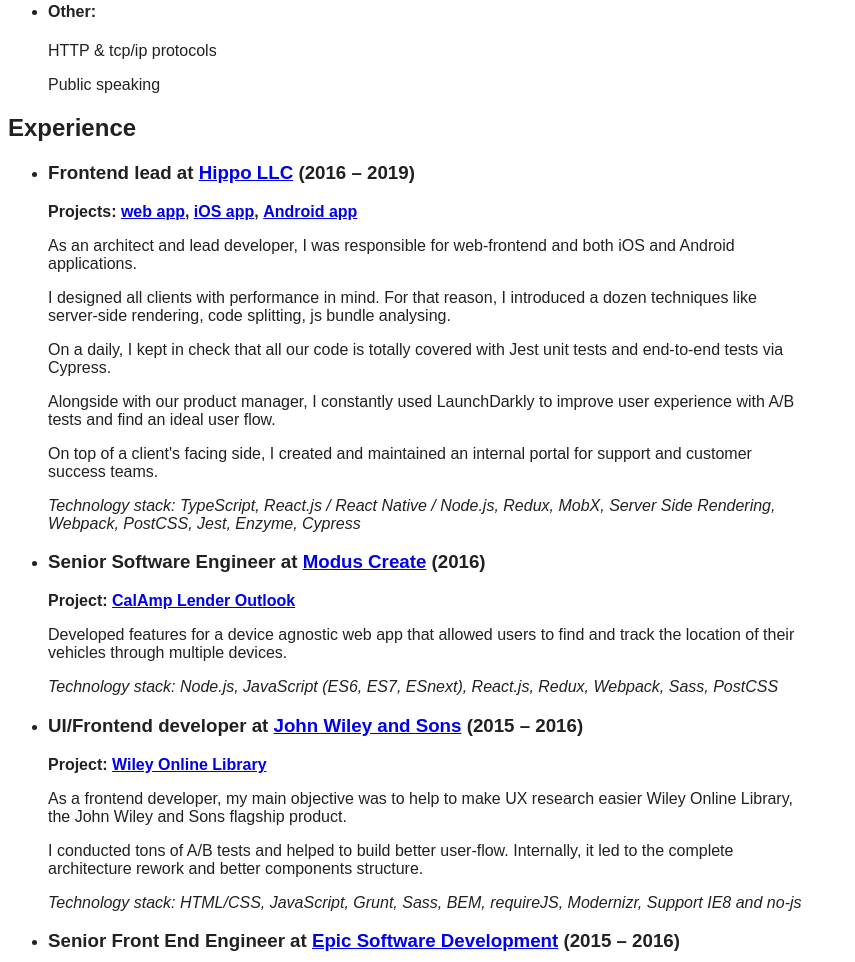
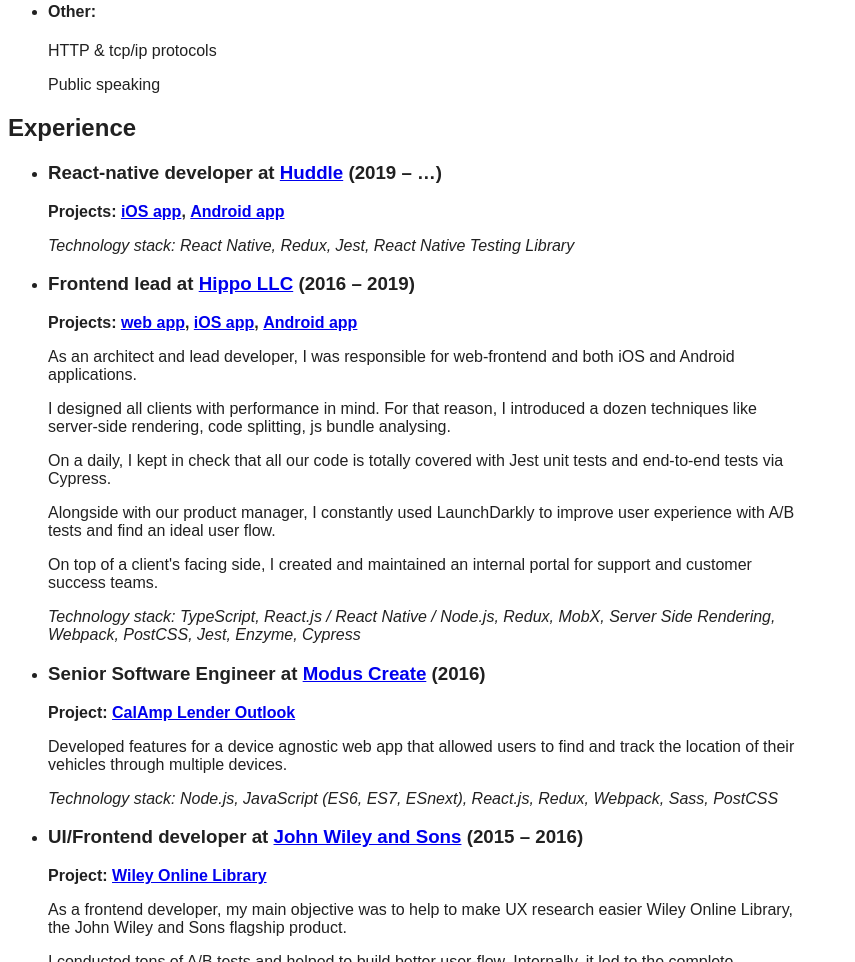
Before and after one commit to r3nya/cv, a website: page app/template/index.pug in a window 1280 px wide. Shown: the part 1092-2054 px from the top of the page, without its empty margins (0-855 px from the left). Drawn offline with nearby package versions, Linux system fonts and the light colour scheme; files that its build step writes are made by us from their sources; a web font is replaced by a local one.

Commit message:
Add Huddle

```diff
--- a/app/template/blocks/history.pug
+++ b/app/template/blocks/history.pug
@@ -3,6 +3,27 @@
 
     .mui-row
         ul
+            li
+                +job-title(
+                    'React-native developer',
+                    'Huddle',
+                    'https://www.huddle-health.com/',
+                    '(2019 – …)'
+                )
+
+                +projects([
+                    {
+                        text: 'iOS app',
+                        link: 'https://apps.apple.com/us/app/huddle-health/id1482023293?ls=1'
+                    },
+                    {
+                        text: 'Android app',
+                        link: 'https://play.google.com/store/apps/details?id=com.huddlehealth'
+                    }
+                ])
+
+                +tech-stack('React Native, Redux, Jest, React Native Testing Library')
+
             li
                 +job-title(
                     'Frontend lead',
```
